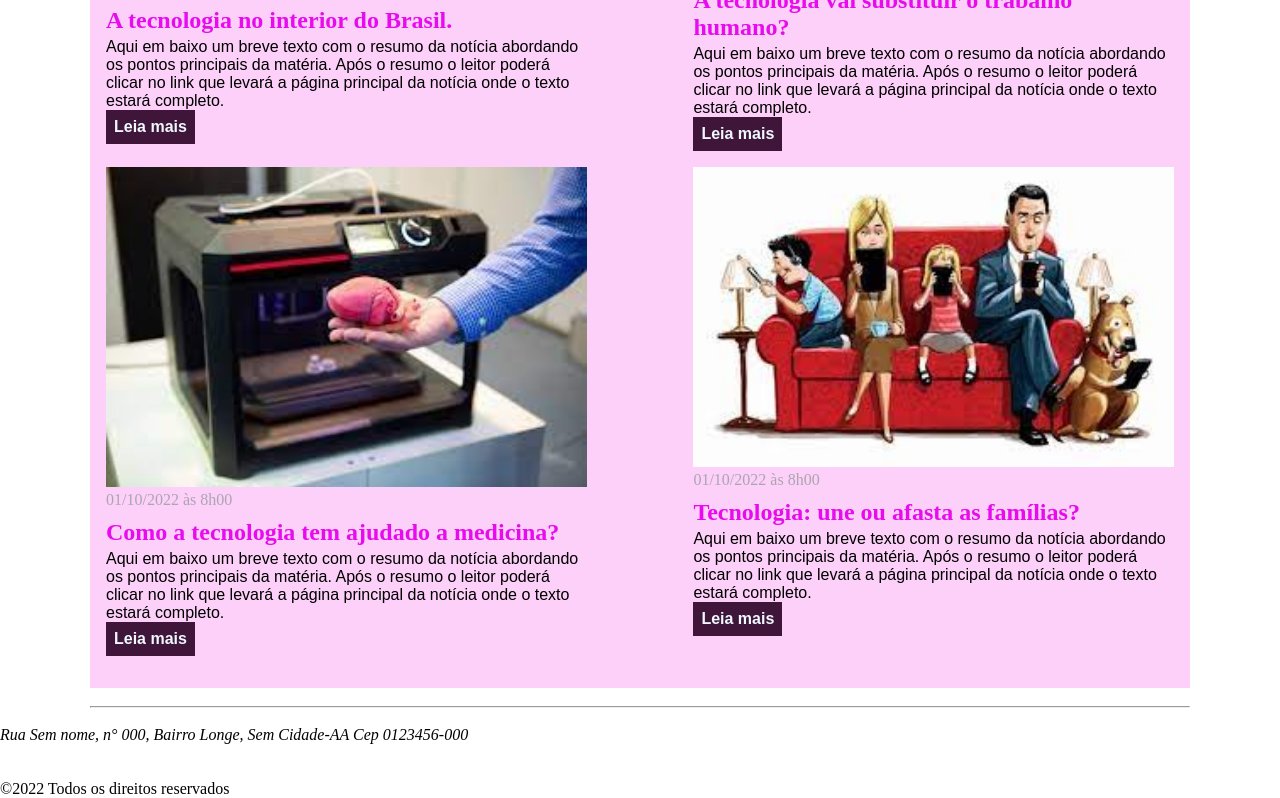
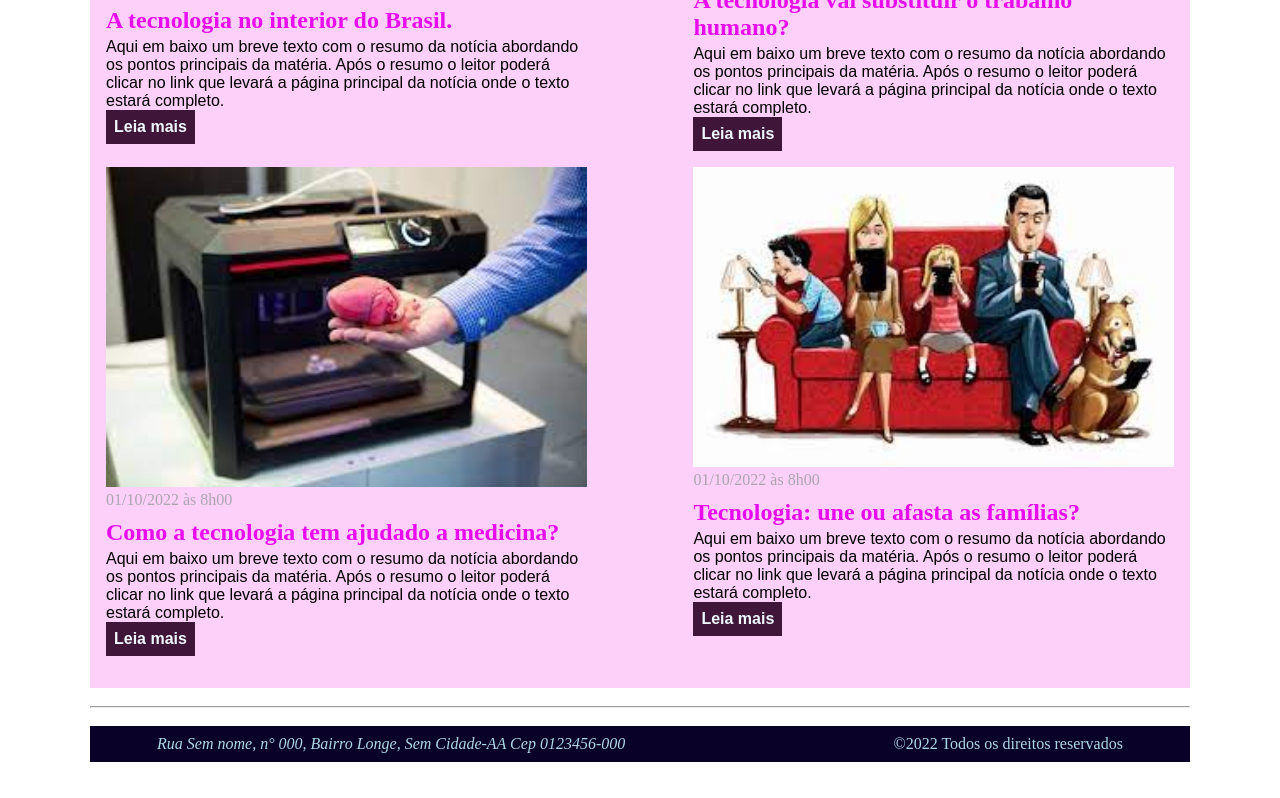
Before and after one commit to LDSVieira/curso_ebac_frontend, a plain HTML site: page index.html in a window 1280 px wide. Shown: the part 3909-4707 px from the top of the page. Drawn offline with Linux system fonts and the light colour scheme.

Commit message:
correção do rodapé (footer)

```diff
--- a/index.html
+++ b/index.html
@@ -307,8 +307,10 @@
                 </section><br>
                 <hr><br>
             </div>
-            <address>Rua Sem nome, n° 000, Bairro Longe, Sem Cidade-AA Cep 0123456-000</address><br><br>
-            <footer>&COPY;2022 Todos os direitos reservados </footer>
+            <div class="footer">
+                <address>Rua Sem nome, n° 000, Bairro Longe, Sem Cidade-AA Cep 0123456-000</address><br><br>
+                <footer>&COPY;2022 Todos os direitos reservados </footer>
+            </div>
         </div>
     </main>
 </body>
--- a/main.css
+++ b/main.css
@@ -1,10 +1,10 @@
 * {
-    box-sizing: border-box;
+    box-sizing: border-box; /*tudo fica dentro da caixa*/
     /*reset*/
     /*devo iniciar todos os arquivos css assim*/
     /*aqui informei que é a borda (não o conteúdo) é que define o tameanho da "caixa"*/
-    margin: 0;
-    padding: 0;
+    margin: 0; /*remove espaço que por ventura o navegador aplique automaticamente*/
+    padding: 0; /*remove espaço que por ventura o navegador aplique automaticamente*/
 }
 
 #whatsapp {
@@ -218,3 +218,17 @@ section {
 #technology article a {
     background-color: rgb(63, 22, 58)
 }
+.footer {
+    background-color: rgb(10, 1, 40);
+    color: rgb(173, 216, 230);
+    display: inline-flex;
+    width: 1100px;
+    margin: 0 auto;
+    display: flex;
+    /*para ficar um elemento ao lado do outro*/
+    align-items: center;
+    /*alinhamento dos intens*/
+    justify-content: space-around;
+    /*justificar o conteúdo*/
+    margin-bottom: 16px;
+}
```
